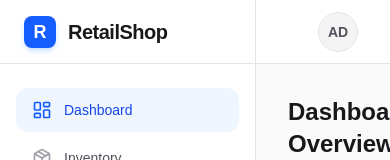
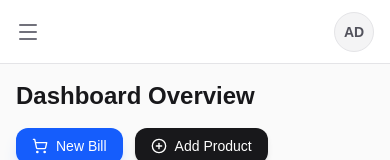
Before and after one commit to kayavanshah/shop-app, a Next.js app in the folder frontend/: page / in a window 390 px wide. Shown: the top 160 px of the page. Built offline with nearby package versions, Linux system fonts and the light colour scheme; no server answers.

Commit message:
feat: make layout mobile friendly

```diff
--- a/frontend/src/components/LayoutWrapper.tsx
+++ b/frontend/src/components/LayoutWrapper.tsx
@@ -1,5 +1,6 @@
 'use client'
 
+import { useState } from 'react'
 import { usePathname } from 'next/navigation'
 import Sidebar from './Sidebar'
 import Topbar from './Topbar'
@@ -7,17 +8,27 @@ import Topbar from './Topbar'
 export default function LayoutWrapper({ children }: { children: React.ReactNode }) {
   const pathname = usePathname()
   const isAuthPage = pathname?.startsWith('/login')
+  const [sidebarOpen, setSidebarOpen] = useState(false)
 
   if (isAuthPage) {
     return <>{children}</>
   }
 
   return (
-    <div className="flex h-screen bg-zinc-50 dark:bg-zinc-900 text-zinc-900 dark:text-zinc-100 font-sans">
-      <Sidebar />
-      <div className="flex-1 flex flex-col ml-64 overflow-hidden">
-        <Topbar />
-        <main className="flex-1 overflow-x-hidden overflow-y-auto bg-zinc-50 dark:bg-zinc-900 p-8">
+    <div className="flex h-screen bg-zinc-50 dark:bg-zinc-900 text-zinc-900 dark:text-zinc-100 font-sans relative">
+      <Sidebar isOpen={sidebarOpen} setIsOpen={setSidebarOpen} />
+
+      {/* Mobile overlay */}
+      {sidebarOpen && (
+        <div
+          className="fixed inset-0 bg-black/50 z-20 md:hidden"
+          onClick={() => setSidebarOpen(false)}
+        />
+      )}
+
+      <div className="flex-1 flex flex-col md:ml-64 overflow-hidden w-full transition-all">
+        <Topbar onMenuClick={() => setSidebarOpen(true)} />
+        <main className="flex-1 overflow-x-hidden overflow-y-auto bg-zinc-50 dark:bg-zinc-900 p-4 md:p-8">
           {children}
         </main>
       </div>
--- a/frontend/src/components/Sidebar.tsx
+++ b/frontend/src/components/Sidebar.tsx
@@ -22,7 +22,7 @@ const navItems = [
   { name: 'Reports', href: '/reports', icon: FileSearch },
 ]
 
-export default function Sidebar() {
+export default function Sidebar({ isOpen, setIsOpen }: { isOpen: boolean; setIsOpen: (val: boolean) => void }) {
   const pathname = usePathname()
   const router = useRouter()
 
@@ -62,7 +62,10 @@ export default function Sidebar() {
   }
 
   return (
-    <div className="w-64 bg-white dark:bg-zinc-950 border-r border-zinc-200 dark:border-zinc-800 h-screen flex flex-col fixed left-0 top-0 z-20">
+    <div className={cn(
+      "w-64 bg-white dark:bg-zinc-950 border-r border-zinc-200 dark:border-zinc-800 h-screen flex flex-col fixed left-0 top-0 z-30 transition-transform duration-300 md:translate-x-0",
+      isOpen ? "translate-x-0" : "-translate-x-full"
+    )}>
       <div className="h-16 flex items-center px-6 border-b border-zinc-200 dark:border-zinc-800 hover:bg-zinc-50 dark:hover:bg-zinc-900/50 transition-colors">
         <div className="w-8 h-8 flex items-center justify-center bg-blue-600 rounded-lg mr-3 shadow-md shadow-blue-500/20">
             <span className="text-white font-bold text-lg">R</span>
@@ -77,6 +80,7 @@ export default function Sidebar() {
             <Link
               key={item.href}
               href={item.href}
+              onClick={() => setIsOpen(false)}
               className={cn(
                 "flex items-center space-x-3 px-4 py-3 rounded-xl transition-all duration-200 text-sm font-medium",
                 isActive
--- a/frontend/src/components/Topbar.tsx
+++ b/frontend/src/components/Topbar.tsx
@@ -1,10 +1,18 @@
 'use client'
 
-import { Bell, Search } from 'lucide-react'
+import { Bell, Search, Menu } from 'lucide-react'
 
-export default function Topbar() {
+export default function Topbar({ onMenuClick }: { onMenuClick: () => void }) {
   return (
-    <div className="h-16 bg-white dark:bg-zinc-950 border-b border-zinc-200 dark:border-zinc-800 flex items-center justify-between px-8 sticky top-0 z-10 transition-all">
+    <div className="h-16 bg-white dark:bg-zinc-950 border-b border-zinc-200 dark:border-zinc-800 flex items-center justify-between px-4 md:px-8 sticky top-0 z-10 transition-all">
+      <div className="flex items-center">
+        <button
+          onClick={onMenuClick}
+          className="mr-4 p-2 -ml-2 text-zinc-500 hover:bg-zinc-100 dark:hover:bg-zinc-800 rounded-lg md:hidden"
+        >
+          <Menu className="w-6 h-6" />
+        </button>
+      </div>
       <div className="flex-1 flex" />
       <div className="flex items-center space-x-4">
         <div className="w-10 h-10 rounded-full bg-zinc-100 dark:bg-zinc-900 flex items-center justify-center border border-zinc-200 dark:border-zinc-800 cursor-pointer hover:bg-zinc-200 transition-colors">
```
